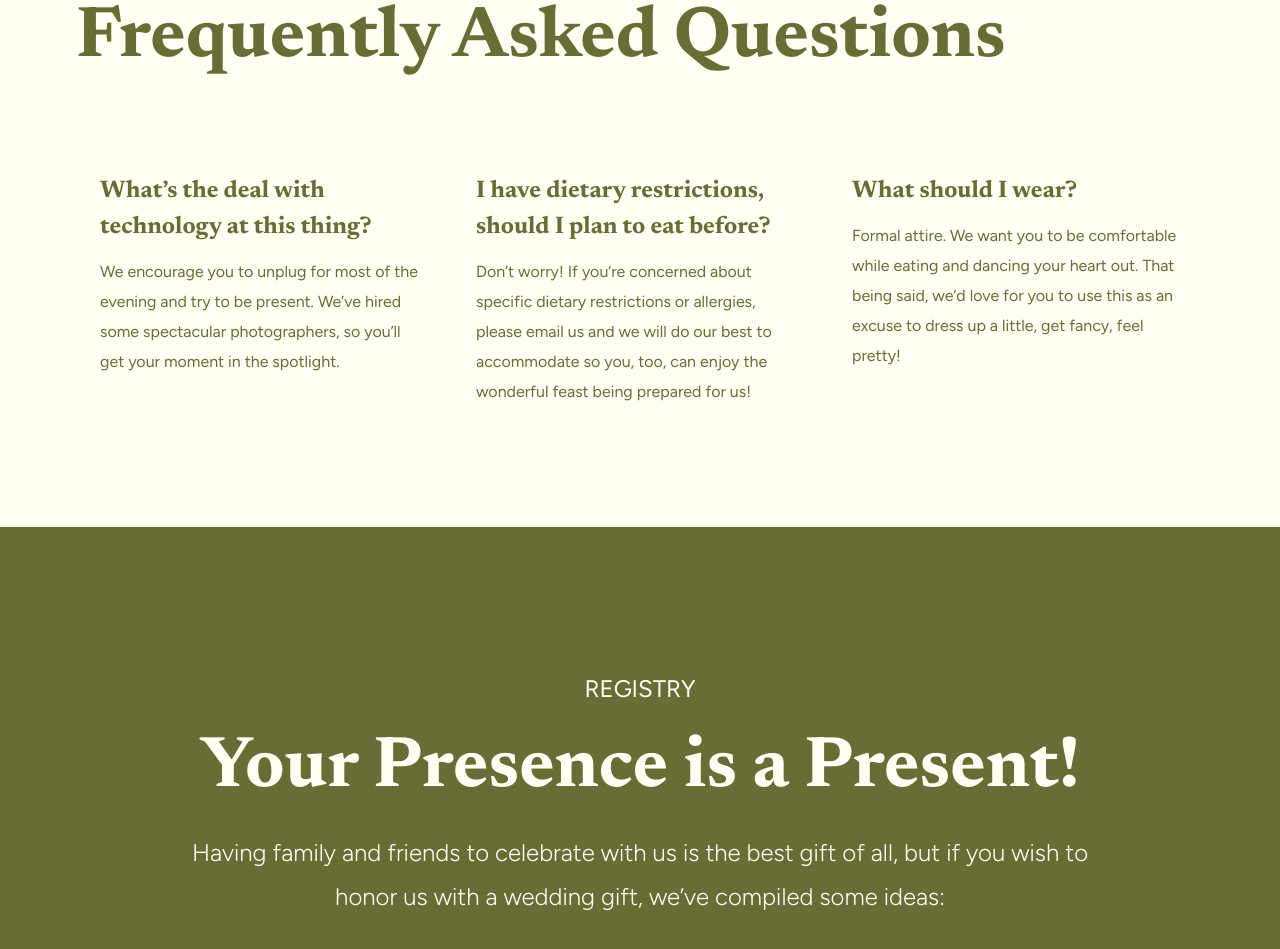
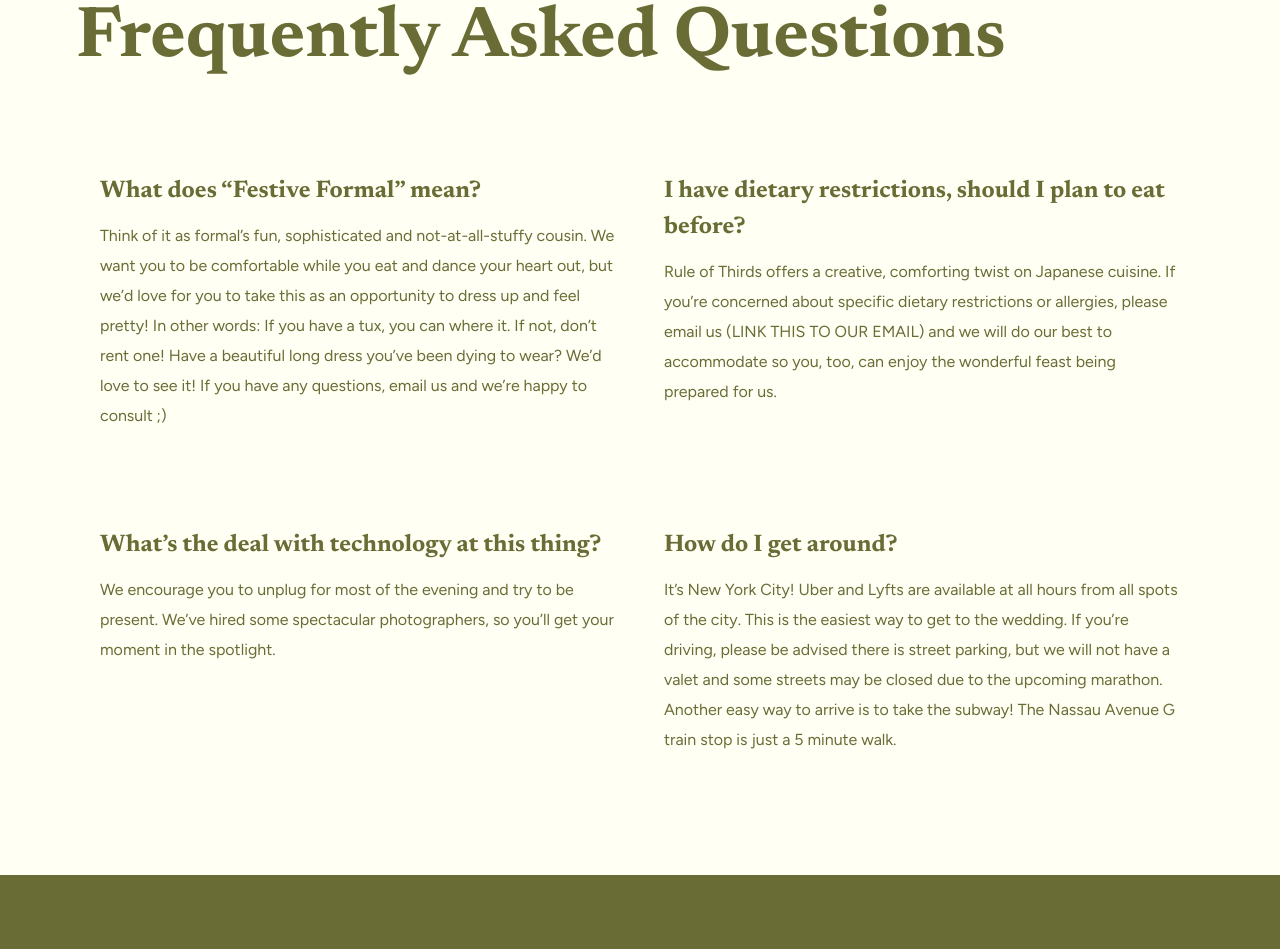
Before and after one commit to mattbasile/matt-syl-wedding, a Next.js app: page / in a window 1280 px wide. Shown: the part 4980-5929 px from the top of the page. Built offline with nearby package versions, Linux system fonts and the light colour scheme; a web font is replaced by a local one.

Commit message:
updating FAQS

```diff
--- a/pages/index.js
+++ b/pages/index.js
@@ -206,6 +206,20 @@ export default function Home() {
   const faqs = [
     [
       {
+        question: 'What does “Festive Formal” mean?',
+        answer:
+          'Think of it as formal’s fun, sophisticated and not-at-all-stuffy cousin. We want you to be comfortable while you eat and dance your heart out, but we’d love for you to take this as an opportunity to dress up and feel pretty! In other words: If you have a tux, you can where it. If not, don’t rent one! Have a beautiful long dress you’ve been dying to wear? We’d love to see it! If you have any questions, email us and we’re happy to consult ;) ',
+      },
+    ],
+    [
+      {
+        question: 'I have dietary restrictions, should I plan to eat before?',
+        answer:
+          'Rule of Thirds offers a creative, comforting twist on Japanese cuisine. If you’re concerned about specific dietary restrictions or allergies, please email us (LINK THIS TO OUR EMAIL) and we will do our best to accommodate so you, too, can enjoy the wonderful feast being prepared for us. ',
+      },
+    ],
+    [
+      {
         question: 'What’s the deal with technology at this thing?',
         answer:
           'We encourage you to unplug for most of the evening and try to be present. We’ve hired some spectacular photographers, so you’ll get your moment in the spotlight.',
@@ -213,16 +227,9 @@ export default function Home() {
     ],
     [
       {
-        question: 'I have dietary restrictions, should I plan to eat before?',
+        question: 'How do I get around?',
         answer:
-          'Don’t worry! If you’re concerned about specific dietary restrictions or allergies, please email us and we will do our best to accommodate so you, too, can enjoy the wonderful feast being prepared for us!',
-      },
-    ],
-    [
-      {
-        question: 'What should I wear?',
-        answer:
-          'Formal attire. We want you to be comfortable while eating and dancing your heart out. That being said, we’d love for you to use this as an excuse to dress up a little, get fancy, feel pretty!',
+          'It’s New York City! Uber and Lyfts are available at all hours from all spots of the city. This is the easiest way to get to the wedding. If you’re driving, please be advised there is street parking, but we will not have a valet and some streets may be closed due to the upcoming marathon. Another easy way to arrive is to take the subway! The Nassau Avenue G train stop is just a 5 minute walk.',
       },
     ],
   ];
@@ -387,7 +394,7 @@ export default function Home() {
             </h2>
           </div>
 
-          <div className="mt-[32px] grid grid-cols-1 md:grid-cols-3 ">
+          <div className="mt-[32px] grid grid-cols-1 md:grid-cols-2 ">
             {faqs.map((row, index) => {
               return (
                 <div key={index} className="flex flex-col md:gap-y-8">
```
